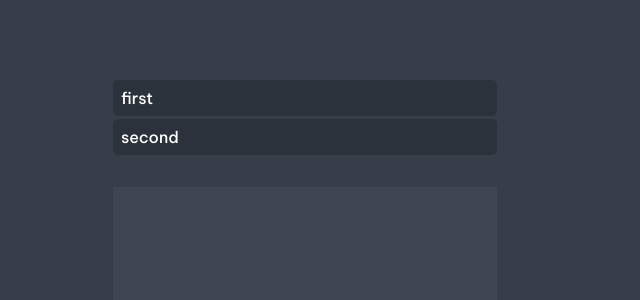
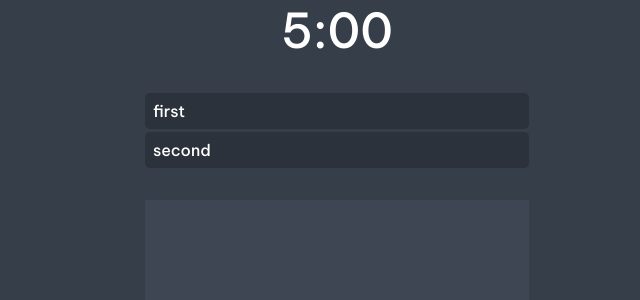
Before and after one commit to owenpete/streamvote, a Next.js app: page / in a window 1280 px wide. Shown: the top 300 px of the page, without its empty margins (335-975 px from the left). Built offline with nearby package versions, Linux system fonts and the light colour scheme; what tmi.js would draw is missing.

Commit message:
add timer component

```diff
--- /dev/null
+++ b/components/Timer.tsx
@@ -0,0 +1,16 @@
+import { useState } from "react";
+
+interface Props{
+  isEnabled: boolean;
+  isRunning: boolean;
+}
+
+const Timer = (props: Props) =>{
+  return (
+    <div className="timer">
+      5:00
+    </div>
+  );
+}
+
+export default Timer;
--- a/pages/_app.tsx
+++ b/pages/_app.tsx
@@ -3,6 +3,7 @@ import '../styles/index.scss';
 import '../styles/chatbox.scss';
 import '../styles/navbar.scss';
 import '../styles/voteItem.scss';
+import '../styles/timer.scss';
 import '../styles/leaderboard.scss';
 import type { AppProps } from 'next/app'
 
--- a/pages/index.tsx
+++ b/pages/index.tsx
@@ -8,6 +8,7 @@ import ChatBox from '../components/ChatBox';
 import { useEffect, useState } from 'react';
 import { messages } from '../utils/tmi';
 import Leaderboard from '../components/Leaderboard';
+import Timer from '../components/Timer';
 
 interface ChatData{
   messages: any[];
@@ -35,6 +36,10 @@ const Home: NextPage = () => {
         <link rel="icon" href="/favicon.ico" />
       </Head>
       <div className="main">
+        <Timer
+          isEnabled={true}
+          isRunning={false}
+        />
         <Leaderboard
           leaderboard={['first', 'second']}
         />
--- a/styles/index.scss
+++ b/styles/index.scss
@@ -7,10 +7,18 @@
   justify-items: center;
   align-content: center;
   grid-template-areas:
+    '... timer ...'
     '... leaderboard ...'
     'vote-right chat vote-left';
   grid-template-columns: 35% 30% 35%;
   grid-template-rows: auto auto;
+  grid-row-gap: 2rem;
+  grid-column-gap: 2rem;
+  height: 100%;
+}
+
+.timer{
+  grid-area: timer;
 }
 
 .leaderboard{
--- a/styles/leaderboard.scss
+++ b/styles/leaderboard.scss
@@ -3,9 +3,7 @@
   align-items: center;
   flex-direction: column;
   list-style: none;
-  margin-bottom: 2rem;
   width: 100%;
-  margin-top: 5rem;
   &__item{
     color: white;
     font-size: 16px;
--- /dev/null
+++ b/styles/timer.scss
@@ -0,0 +1,8 @@
+.timer{
+  color: white;
+  font-size: 48px;
+  display: flex;
+  justify-content: center;
+  align-items: center;
+  width: 100%;
+}
```
